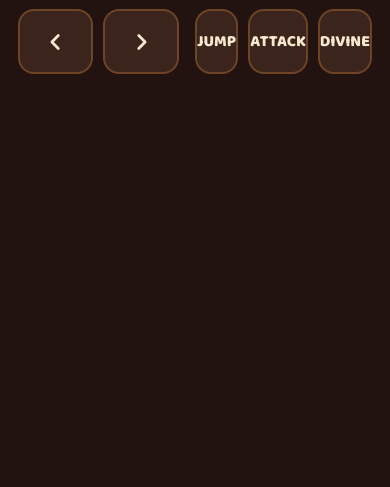
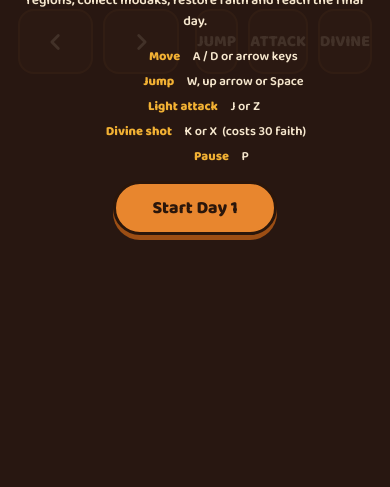
Before and after one commit to conpro666-sudo/vishwamukha, a plain HTML site: page index.html in a window 390 px wide. Shown: the part 357-844 px from the top of the page. Drawn offline with Linux system fonts and the light colour scheme.

Commit message:
Add files via upload

```diff
--- a/style.css
+++ b/style.css
@@ -77,6 +77,7 @@ canvas {
   justify-content: center;
   text-align: center;
   padding: 20px;
+  overflow-y: auto;                 /*If centent is taller, it scrolls */
 }
 
 .overlay.hidden { display: none; } /* JS shows/hides with this class */
@@ -86,6 +87,7 @@ canvas {
   display: grid;
   gap: 14px;
   justify-items: center;
+  margin: auto;
 }
 
 .panel h2 { color: var(--gold); font-size: 2.1rem; font-weight: 800; }
@@ -189,4 +191,20 @@ button { font: inherit; cursor: pointer; }
   .hint { display: none; }
   .game-title h1 { font-size: 1.5rem; }
   .touch-btn { padding: 18px 0; }
+
+  /* NEW: menus cover the full phone screen, so the PLAY!/Start
+     buttons are always visible and tappable */
+  .overlay {
+    position: fixed;       /* escape the small canvas box */
+    inset: 0;
+    z-index: 20;
+    border-radius: 0;
+    padding: 16px;
+  }
+
+  /* NEW: compact text so everything fits comfortably */
+  .panel h2 { font-size: 1.5rem; }
+  .lore { font-size: 0.85rem; }
+  .controls-list { font-size: 0.8rem; gap: 4px; }
+  .controls-list span { min-width: 88px; }
 }
```
